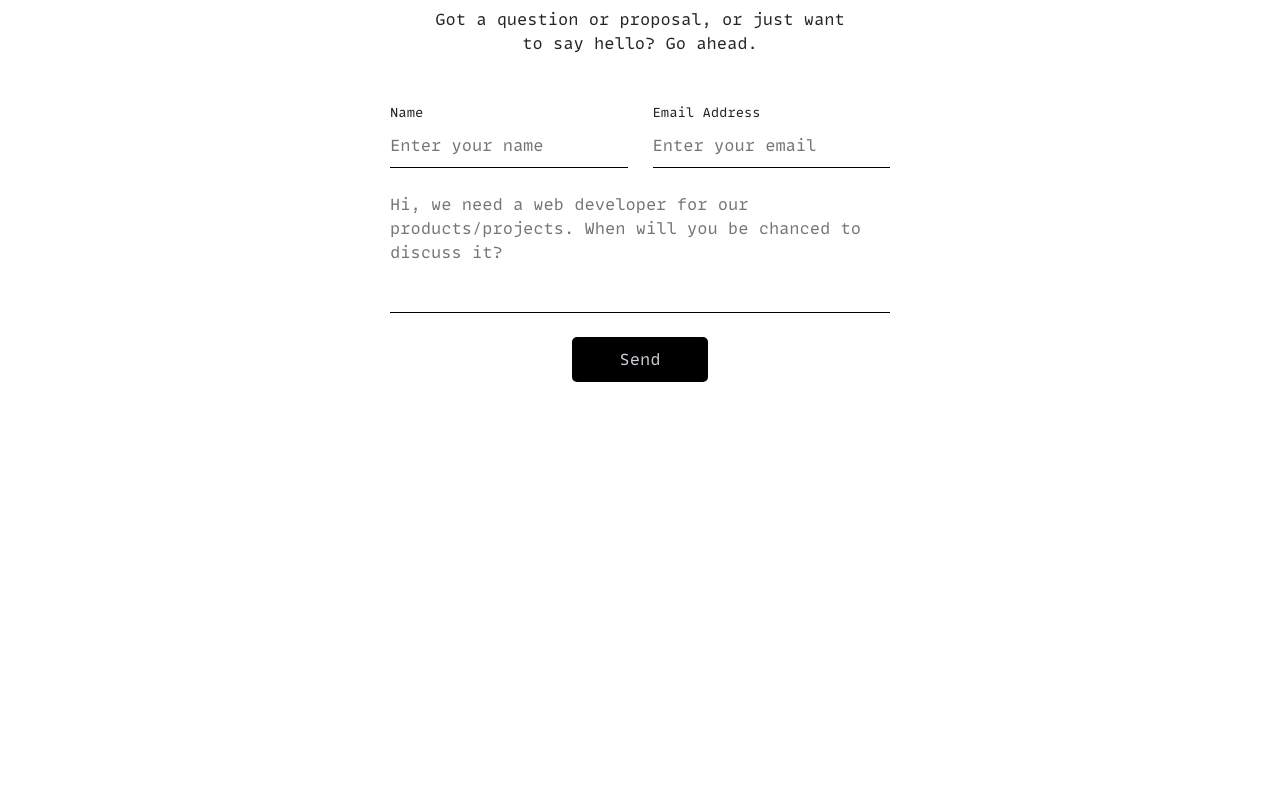
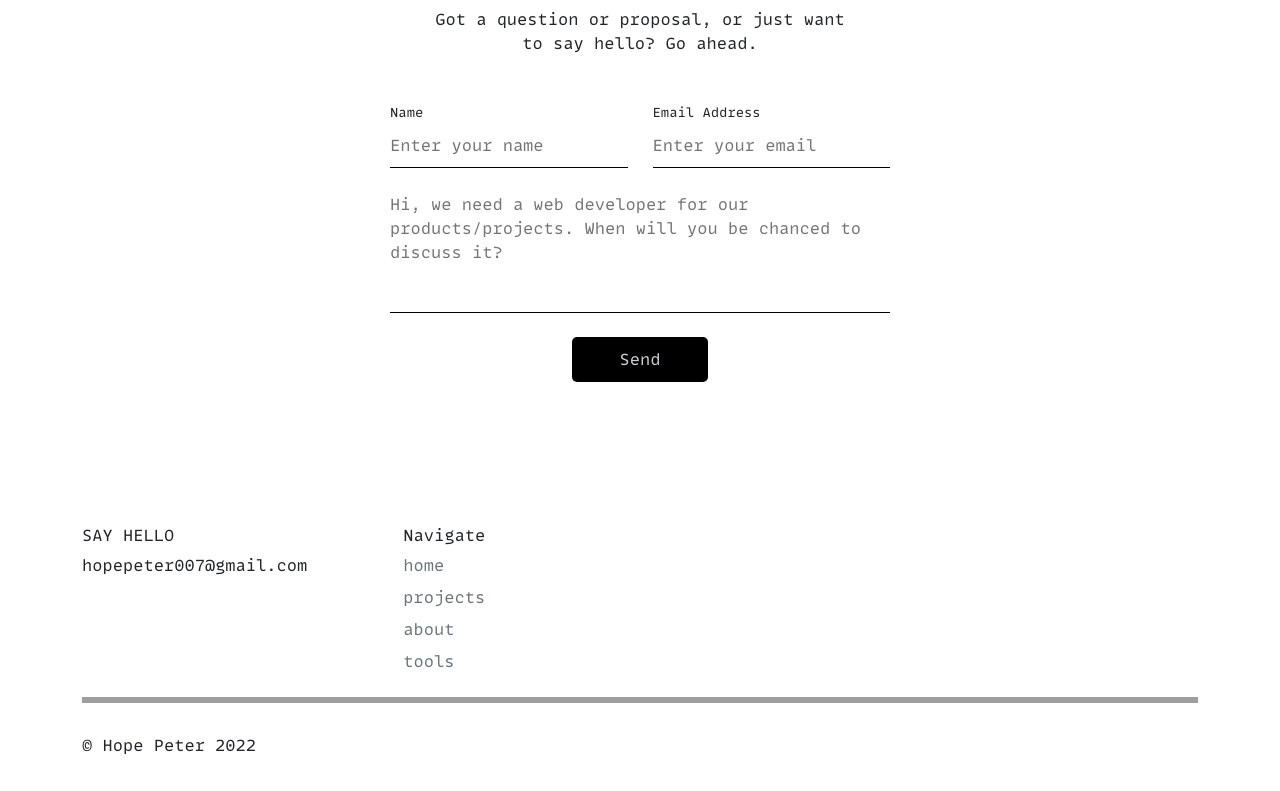
Before and after one commit to just-hope-netizen/portfolio, a React (Create React App) app: page / in a window 1280 px wide. Shown: the part 1278-2069 px from the top of the page. Before the commit the page ends 1708 px from the top, so only its background shows below. Built offline with nearby package versions, Linux system fonts and the light colour scheme; grey boxes are pictures that could not be loaded.

Commit message:
footer navigation added

```diff
--- a/src/App.css
+++ b/src/App.css
@@ -39,6 +39,7 @@
 #dark .skill-heading,
 #dark .feature-projects-heading,
 #dark .projects-heading,
+#dark .footer-heading,
 #dark h5 {
   color: #fff;
 }
--- a/src/App.js
+++ b/src/App.js
@@ -9,6 +9,7 @@ import { ThemeContext } from './context/theme';
 import { useState } from 'react';
 import Contact from './pages/contact';
 import Thanks from './pages/thanks';
+import Footer from './components/footer';
 
 function App() {
   const [theme, setTheme] = useState('light')
@@ -29,6 +30,7 @@ function App() {
             <Route path='/contact' element={<Contact />} />
             <Route path='/thanks' element={<Thanks />} />
           </Routes>
+          <Footer />
         </div>
       </ThemeContext.Provider>
     </>
```
